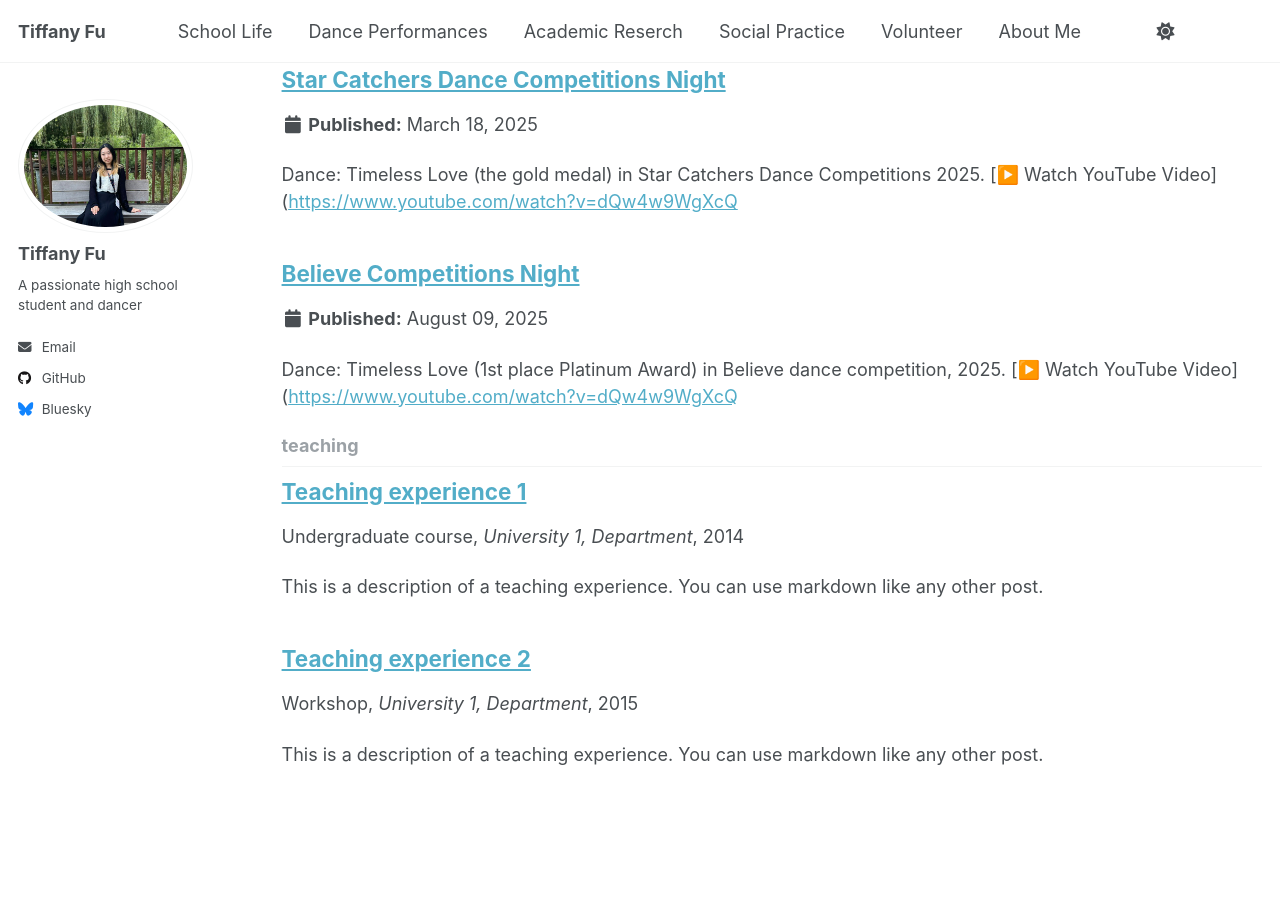
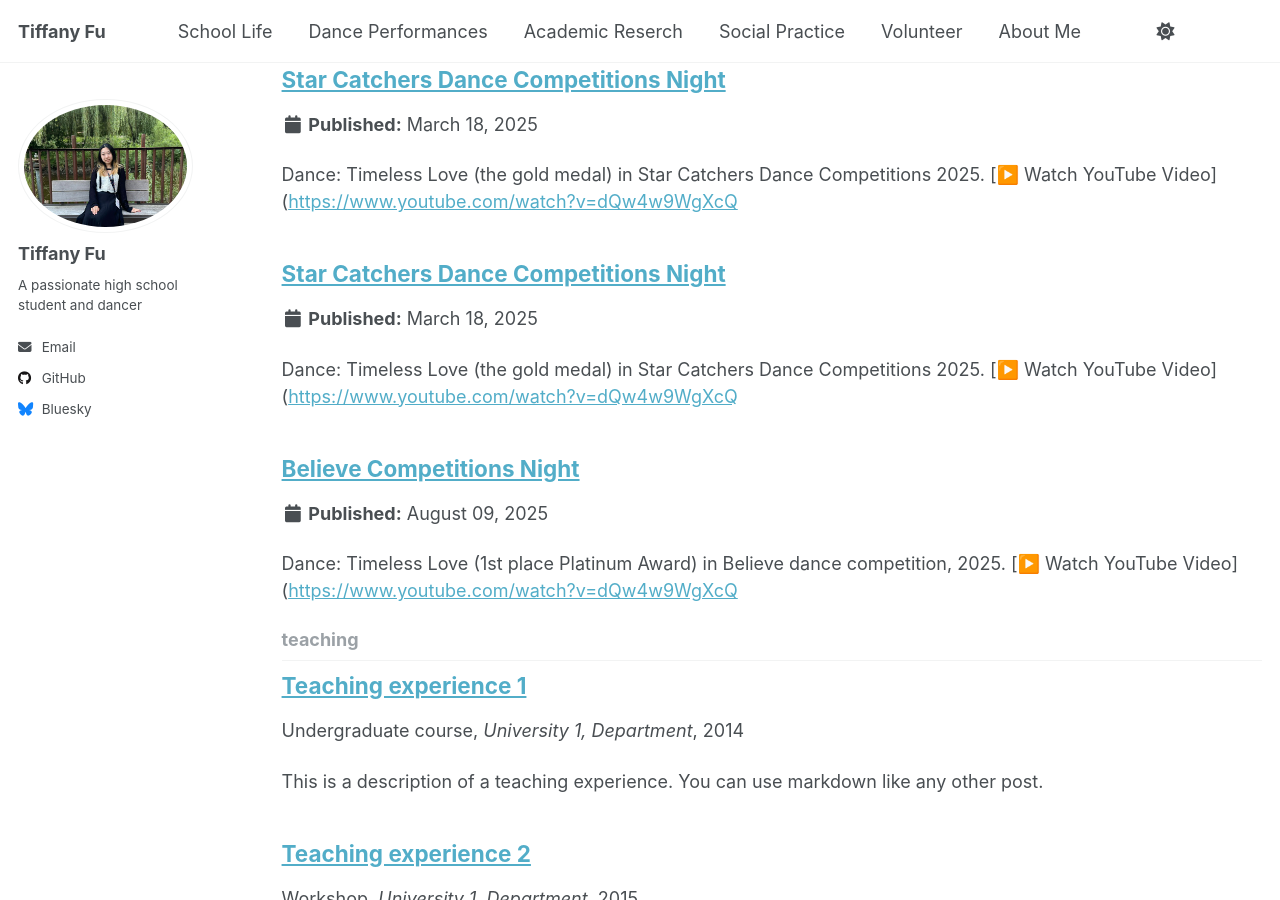
Before and after one commit to TiffanyJTFu/TiffanyFu, a Jekyll site: the page built from _pages/collection-archive.html, in a window 1280 px wide and 900 px high, scrolled down 2337 px. Built offline with Jekyll 4.4.1, drawn with Linux system fonts in a browser that asks for light colours; a script that is not in the unit is left out; a file with an impossible date is left out.

Commit message:
Update DanceandGrowthMoment.md

```diff
--- a/_talks/DanceandGrowthMoment.md
+++ b/_talks/DanceandGrowthMoment.md
@@ -1,3 +1,37 @@
+---
+title: "Star Catchers Dance Competitions Night"
+collection: talks
+type: "Star Catchers Dance Competitions"
+permalink: /talks/DanceCompetitions2
+venue:
+date: 2025-03-18
+location: "Toronto, Canada"
+---
+
+Dance: Timeless Love (the gold medal) in Star Catchers Dance Competitions 2025.
+[▶️ Watch YouTube Video]([https://www.youtube.com/watch?v=dQw4w9WgXcQ](https://www.youtube.com/watch?v=DYptgVvkVLQ&list=RDDYptgVvkVLQ&start_radio=1)
+
+
+![Dance10](https://tiffanyjtfu.github.io/TiffanyFu/images/dancetimelessloveb1.JPG)
+
+![Dance10](https://tiffanyjtfu.github.io/TiffanyFu/images/dancetimelessloveb3.JPG)
+
+
+Dance: Point to the Moon (the gold medal) in Star Catchers Dance Competitions 2024.
+[▶️ Watch YouTube Video]([https://www.youtube.com/watch?v=dQw4w9WgXcQ](https://www.youtube.com/watch?v=DYptgVvkVLQ&list=RDDYptgVvkVLQ&start_radio=1)
+
+
+![Dance10](https://tiffanyjtfu.github.io/TiffanyFu/images/dancepointingtothemoons.PNG)
+
+
+
+
+
+
+
+
+
+
 ---
 title: "13 years of Dancing Career Moment"
 collection: talks
```
